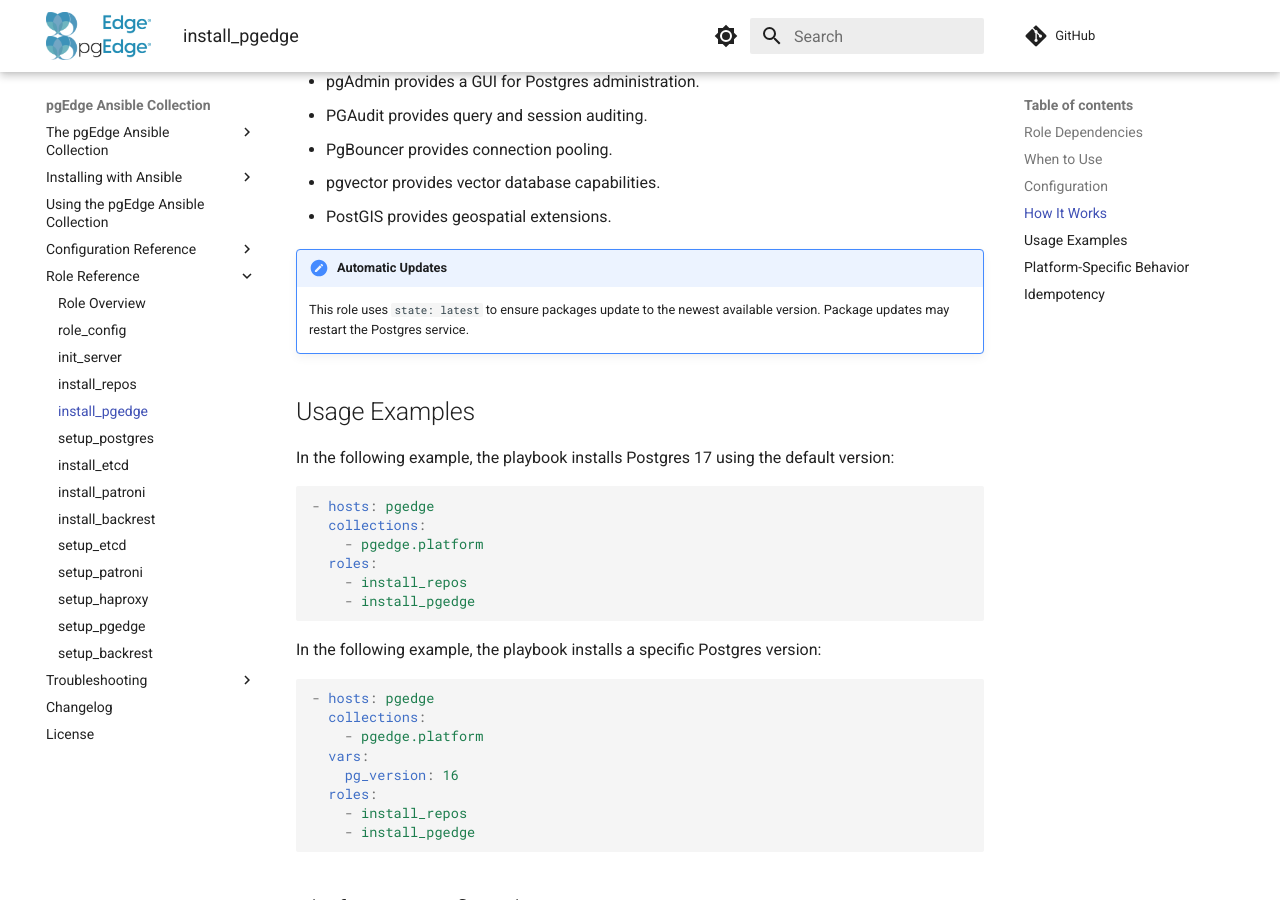
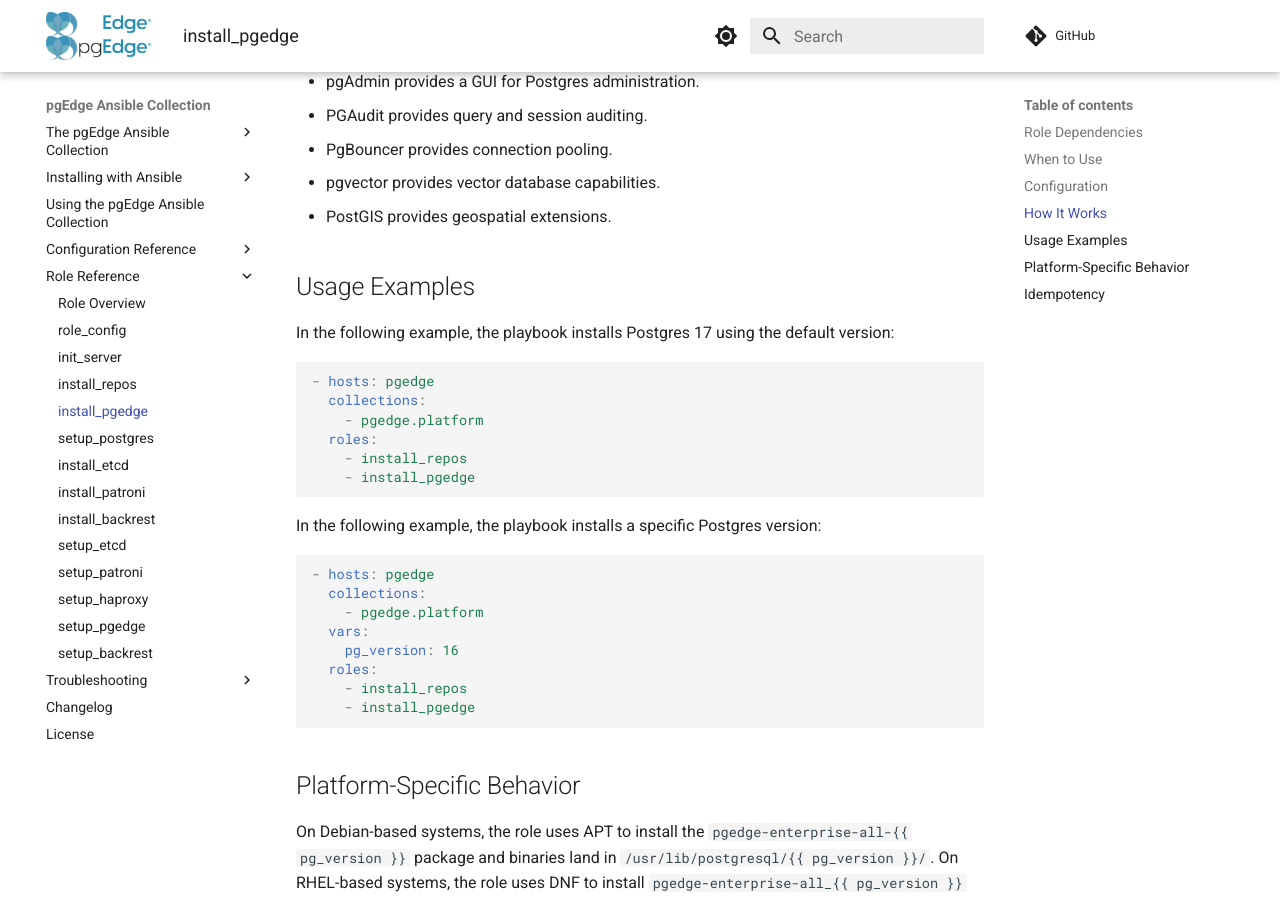
Before and after one commit to pgEdge/pgedge-ansible, an MkDocs documentation site: the page built from docs/roles/install_pgedge.md, in a window 1280 px wide and 900 px high, scrolled down 1488 px. Built offline with MkDocs 1.6.1 and Material for MkDocs 9.7.7, drawn with Linux system fonts in a browser that asks for light colours; comment, search, counter and statistics services are not loaded.

Commit message:
Removed note that the the install_pgedge role uses state: latest.

```diff
--- a/docs/roles/install_pgedge.md
+++ b/docs/roles/install_pgedge.md
@@ -61,10 +61,6 @@
 - pgvector provides vector database capabilities.
 - PostGIS provides geospatial extensions.
 
-!!! note "Automatic Updates"
-    This role uses `state: latest` to ensure packages update to the newest
-    available version. Package updates may restart the Postgres service.
-
 ## Usage Examples
 
 In the following example, the playbook installs Postgres 17 using the default
```
